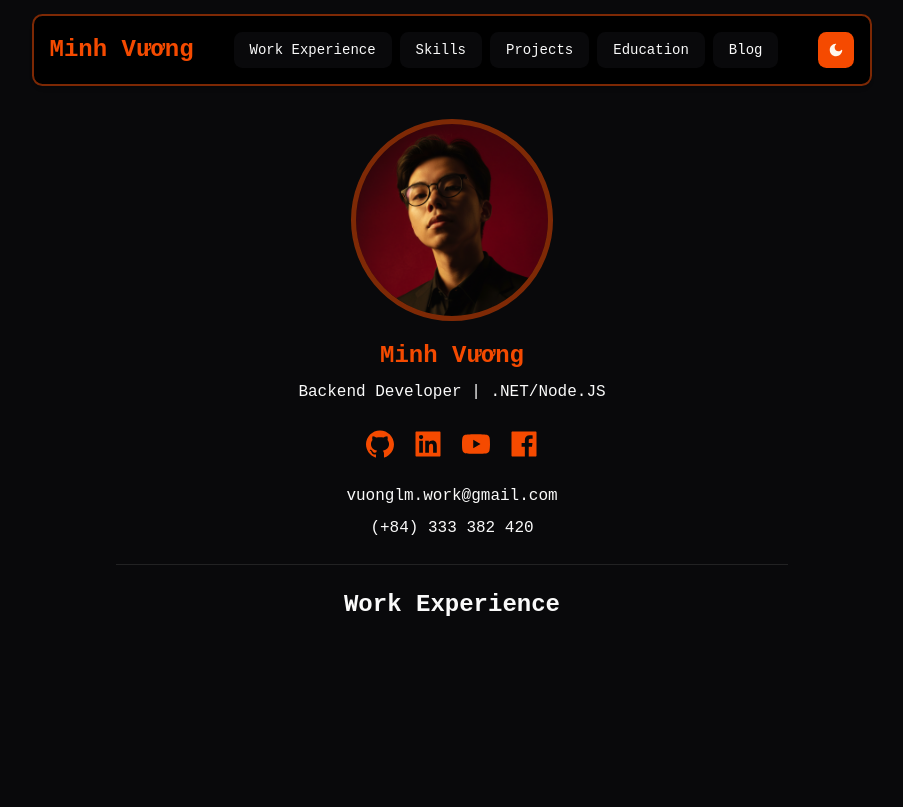
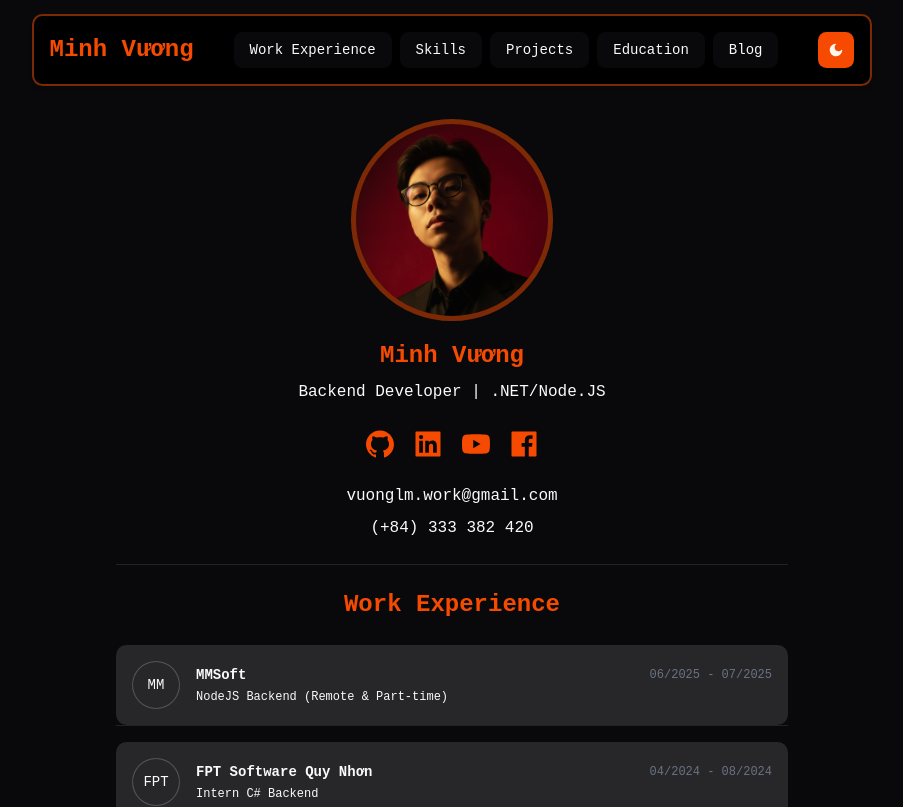
Before and after one commit to hardingadonis/hardingadonis.github.io, a React (Vite) app: page / in a window 1280 px wide. Shown: the top 807 px of the page, without its empty margins (188-1091 px from the left). Built offline with nearby package versions, Linux system fonts and the light colour scheme.

Commit message:
feat: enhance WorkExperience component with Accordion and Avatar integration

```diff
--- a/src/components/sections/WorkExperience.tsx
+++ b/src/components/sections/WorkExperience.tsx
@@ -1,8 +1,83 @@
+import {
+	Accordion,
+	AccordionContent,
+	AccordionItem,
+	AccordionTrigger,
+} from '@/components/ui/accordion';
+import { Avatar, AvatarFallback, AvatarImage } from '@/components/ui/avatar';
+import { workExperienceData } from '@/data/workExperienceData';
+
 const WorkExperience = () => {
 	return (
-		<div className="flex flex-col justify-center items-center gap-6 py-6">
-			<h3 className="text-2xl font-semibold text-mute">Work Experience</h3>
-		</div>
+		<section id="work-experience" className="flex flex-col gap-6 py-6">
+			<h3 className="text-2xl font-semibold text-primary text-center">
+				Work Experience
+			</h3>
+			<Accordion type="multiple" className="flex flex-col gap-4">
+				{workExperienceData
+					.slice()
+					.reverse()
+					.map((we) => (
+						<AccordionItem
+							key={we.id}
+							value={`we-${we.id}`}
+							className="border-b last:border-b-0"
+						>
+							<AccordionTrigger className="w-full p-4 flex items-center gap-4 bg-white dark:bg-zinc-800 rounded-lg hover:bg-gray-50 dark:hover:bg-gray-700">
+								<div className="flex-none">
+									<Avatar className="size-12 border bg-zinc-100 dark:bg-zinc-700">
+										<AvatarImage
+											src={we.companyLogoURL}
+											alt={we.companyName}
+											className="object-contain"
+										/>
+										<AvatarFallback>{we.companyLogoFallback}</AvatarFallback>
+									</Avatar>
+								</div>
+								<div className="flex-grow flex flex-col justify-center text-left">
+									<div className="flex items-center justify-between">
+										<div className="text-sm font-semibold flex items-center gap-1">
+											{we.companyName}
+										</div>
+										<div className="text-xs text-gray-500 tabular-nums">
+											{we.duration}
+										</div>
+									</div>
+									<div className="text-xs mt-1">{we.position}</div>
+								</div>
+							</AccordionTrigger>
+							<AccordionContent className="bg-gray-50 dark:bg-zinc-900 rounded-b-lg px-4 py-3 text-sm text-gray-700 dark:text-gray-200 space-y-2">
+								{we.teamsize && (
+									<div className="text-xs text-muted-foreground">
+										Team size: {we.teamsize}
+									</div>
+								)}
+
+								{we.technicalStack && (
+									<div className="flex flex-wrap gap-2 text-xs">
+										{we.technicalStack.map((tech, idx) => (
+											<span
+												key={idx}
+												className="bg-primary/10 text-primary px-2 py-0.5 rounded-full"
+											>
+												{tech}
+											</span>
+										))}
+									</div>
+								)}
+
+								{we.workDescription && (
+									<ul className="list-disc list-inside space-y-1 text-sm">
+										{we.workDescription.map((desc, idx) => (
+											<li key={idx}>{desc}</li>
+										))}
+									</ul>
+								)}
+							</AccordionContent>
+						</AccordionItem>
+					))}
+			</Accordion>
+		</section>
 	);
 };
 
--- a/src/data/workExperienceData.ts
+++ b/src/data/workExperienceData.ts
@@ -1,26 +1,29 @@
 export const workExperienceData: WorkExperienceInfo[] = [
 	{
 		id: 1,
-		year: 2023,
+		companyName: 'FPT Software Quy Nhơn',
+		companyLogoFallback: 'FPT',
 		position: 'Trainee Java Core',
-		company: 'FPT Software Quy Nhơn',
 		duration: '05/2023 - 08/2023',
+		technicalStack: ['Java'],
+		teamsize: '1',
 	},
 	{
 		id: 2,
-		year: 2023,
+		companyName: 'FPT Software Quy Nhơn',
+		companyLogoFallback: 'FPT',
 		position: 'Trainee Java Servlet',
-		company: 'FPT Software Quy Nhơn',
 		duration: '09/2023 - 12/2023',
+		technicalStack: ['Java', 'Tomcat', 'MySQL'],
 		teamsize: '3',
 	},
 	{
 		id: 3,
-		year: 2024,
+		companyName: 'FPT Software Quy Nhơn',
+		companyLogoFallback: 'FPT',
 		position: 'Intern C# Backend',
-		company: 'FPT Software Quy Nhơn',
 		duration: '04/2024 - 08/2024',
-		technicalStack: ['ASP.NET Core', 'PostgreSQL', 'Jaspersoft Studio'],
+		technicalStack: ['C#', 'ASP.NET Core', 'PostgreSQL'],
 		workDescription: [
 			'Implementing & debugging Restful API',
 			'Designing & modifying the report template',
@@ -30,9 +33,9 @@ export const workExperienceData: WorkExperienceInfo[] = [
 	},
 	{
 		id: 4,
-		year: 2025,
+		companyName: 'MMSoft',
+		companyLogoFallback: 'MM',
 		position: 'NodeJS Backend (Remote & Part-time)',
-		company: 'MMSoft',
 		duration: '06/2025 - 07/2025',
 		technicalStack: ['NodeJS', 'Express', 'MongoDB', 'Parse Server'],
 		workDescription: [
--- a/src/types/index.d.ts
+++ b/src/types/index.d.ts
@@ -1,3 +1,15 @@
+declare type WorkExperienceInfo = {
+	id: number;
+	companyName: string;
+	companyLogoURL?: string;
+	companyLogoFallback: string;
+	position: string;
+	duration: string;
+	technicalStack?: string[];
+	workDescription?: string[];
+	teamsize?: string;
+};
+
 declare type ProjectInfo = {
 	id: number;
 	title: string;
@@ -17,14 +29,3 @@ declare type EducationInfo = {
 	duration: string;
 	gpa: string;
 };
-
-declare type WorkExperienceInfo = {
-	id: number;
-	year: number;
-	position: string;
-	company: string;
-	duration: string;
-	technicalStack?: string[];
-	workDescription?: string[];
-	teamsize?: string;
-};
```
